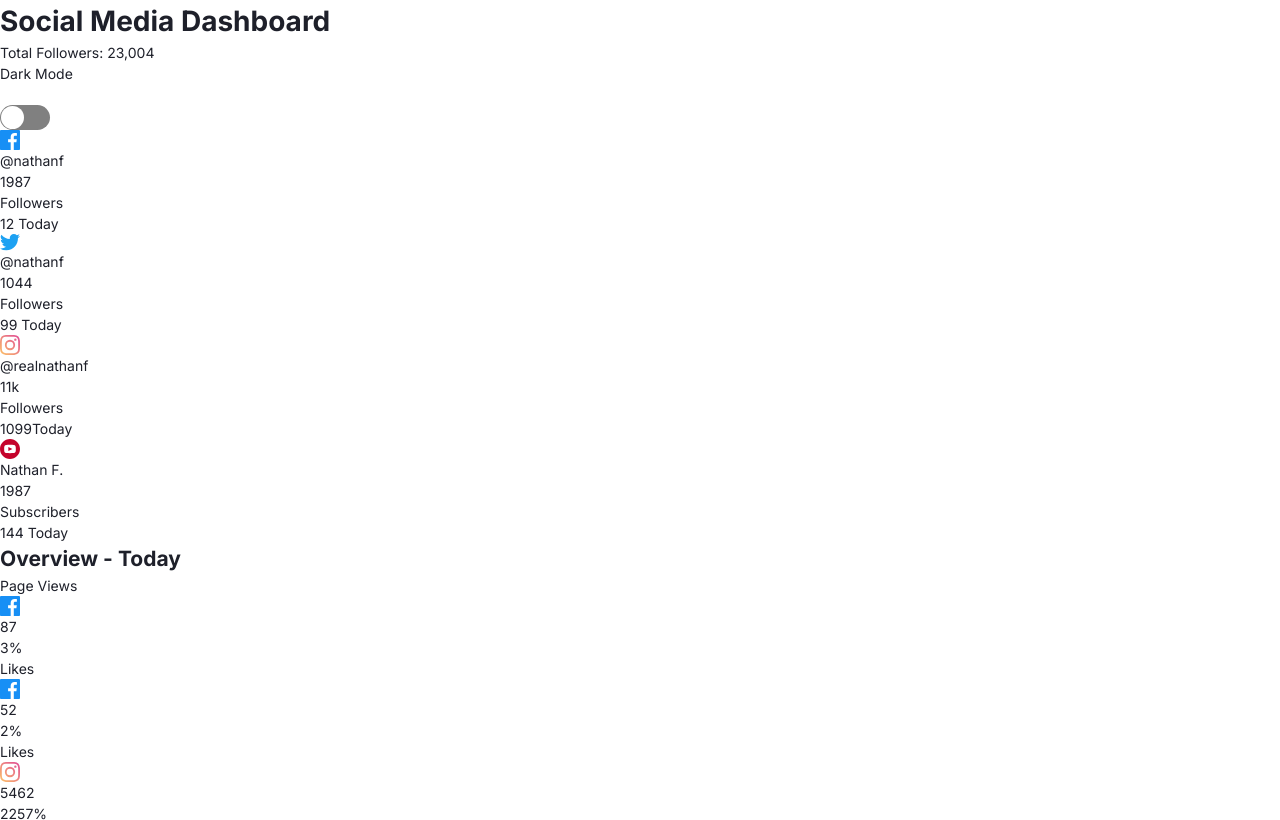
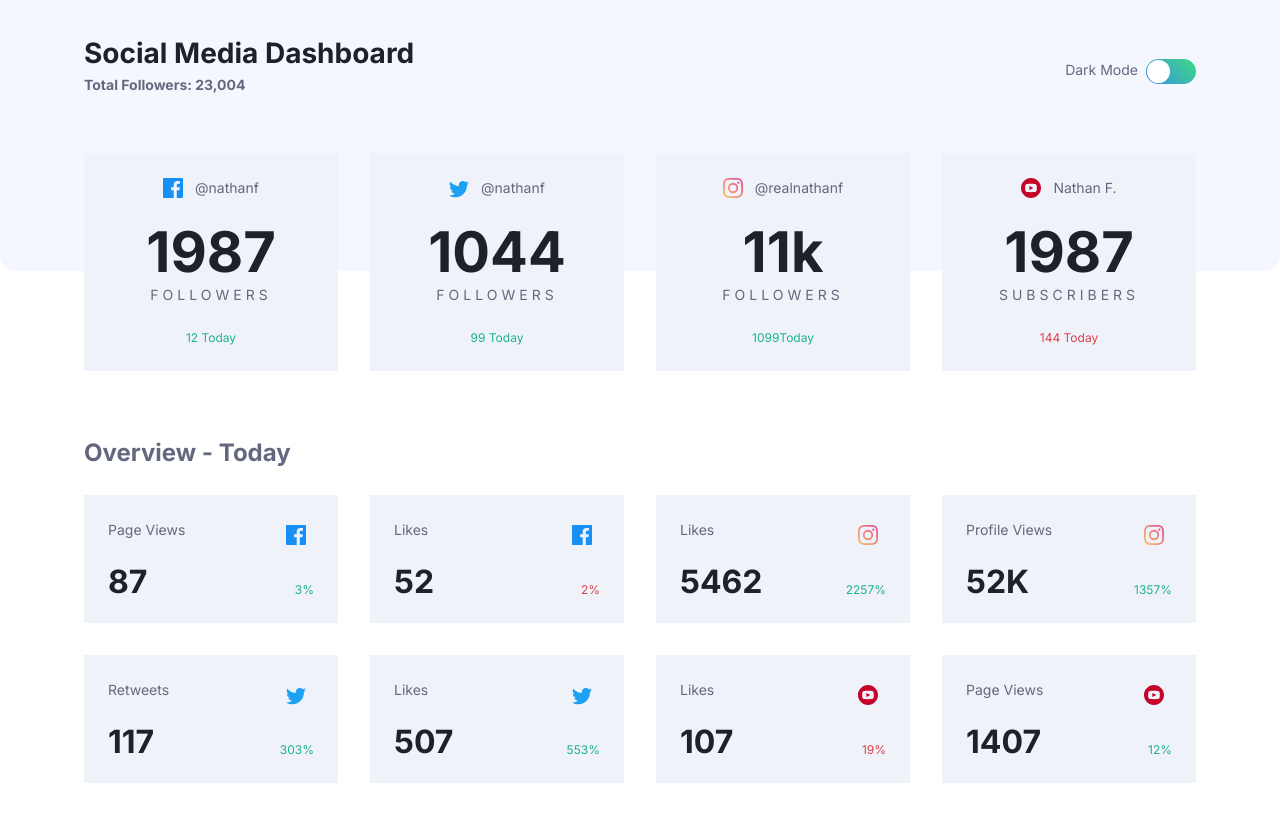
Before and after one commit to helphop/social-media-challenge, a website: page index.html in a window 1280 px wide. Shown: the top 820 px of the page. Drawn offline with Linux system fonts and the light colour scheme.

Commit message:
styles basic layout of site

```diff
--- a/index.html
+++ b/index.html
@@ -18,10 +18,10 @@
 
   <body class="">
     <header>
-      <div class="container">
-        <div class="header__title">
+      <div class="container split space-bt align-ic ">
+        <div class="header__info">
           <h1 class="title">Social Media Dashboard</h1>
-          <p class="sub-title">Total Followers: 23,004</p>
+          <p class="subtitle">Total Followers: 23,004</p>
         </div>
         <div class="switch">
           <p>Dark Mode</p>
@@ -30,11 +30,11 @@
       </div>
     </header>
 
+  <main>
     <section class="followers">
-      <div class="container">
-
-        <div class="card-lg">
-          <div class="card-lg__header">
+      <div class="container cards split-auto justify-ic">
+        <div class=" card card-lg flow-content">
+          <div class="card__header">
             <img src="images/icon-facebook.svg" alt="facebook icon">
             <p class="name">@nathanf</p>
           </div>
@@ -45,8 +45,8 @@
           <p class="trend-up">12 Today</p>
         </div>
 
-        <div class="card-lg">
-          <div class="card-lg__header">
+        <div class="card card-lg flow-content">
+          <div class="card__header">
             <img src="images/icon-twitter.svg" alt="twitter icon">
             <p class="name">@nathanf</p>
           </div>
@@ -57,8 +57,8 @@
           <p class="trend-up">99 Today</p>
         </div>
 
-        <div class="card-lg">
-          <div class="card-lg__header">
+        <div class="card card-lg flow-content">
+          <div class="card__header">
             <img src="images/icon-instagram.svg" alt="instagram icon">
             <p class="name">@realnathanf</p>
           </div>
@@ -69,8 +69,8 @@
           <p class="trend-up">1099Today</p>
         </div>
 
-        <div class="card card-lg">
-          <div class="header">
+        <div class="card card-lg flow-content">
+          <div class="card__header">
             <img src="images/icon-youtube.svg" alt="youtube icon">
             <p class="name">Nathan F.</p>
           </div>
@@ -85,100 +85,104 @@
     </section>
 
     <section class="overview">
-      <div class="container">
+      <div class="container flow-content">
 
         <h2>Overview - Today</h2>
+        <div class="cards justify-ic split-auto">
 
-        <div class="card">
-          <div class="header">
+        <div class="card flow-content">
+          <div class="card__header">
             <p>Page Views</p>
             <img src="images/icon-facebook.svg" alt="facebook icon">
           </div>
-          <div class="data">
+          <div class="card__body">
             <p class="title">87</p>
             <p class="trend-up">3%</p>
           </div>
         </div>
 
-        <div class="card">
-          <div class="header">
+        <div class="card flow-content">
+          <div class="card__header">
             <p>Likes</p>
             <img src="images/icon-facebook.svg" alt="facebook icon">
           </div>
-          <div class="data">
+          <div class="card__body">
             <p class="title">52</p>
             <p class="trend-down">2%</p>
           </div>
         </div>
 
-        <div class="card">
-          <div class="header">
+        <div class="card flow-content">
+          <div class="card__header">
             <p>Likes</p>
             <img src="images/icon-instagram.svg" alt="instagram icon">
           </div>
-          <div class="data">
+          <div class="card__body">
             <p class="title">5462</p>
             <p class="trend-up">2257%</p>
           </div>
         </div>
 
-        <div class="card">
-          <div class="header">
+        <div class="card flow-content">
+          <div class="card__header">
             <p>Profile Views</p>
             <img src="images/icon-instagram.svg" alt="instagram icon">
           </div>
-          <div class="data">
+          <div class="card__body">
             <p class="title">52K</p>
             <p class="trend-up">1357%</p>
           </div>
         </div>
 
-        <div class="card">
-          <div class="header">
+        <div class="card flow-content">
+          <div class="card__header">
             <p>Retweets</p>
             <img src="images/icon-twitter.svg" alt="twitter icon">
           </div>
-          <div class="data">
+          <div class="card__body">
             <p class="title">117</p>
             <p class="trend-up">303%</p>
           </div>
         </div>
 
-        <div class="card">
-          <div class="header">
+        <div class="card flow-content">
+          <div class="card__header">
             <p>Likes</p>
             <img src="images/icon-twitter.svg" alt="twitter icon">
           </div>
-          <div class="data">
+          <div class="card__body">
             <p class="title">507</p>
             <p class="trend-up">553%</p>
           </div>
         </div>
 
-        <div class="card">
-          <div class="header">
+        <div class="card flow-content">
+          <div class="card__header">
             <p>Likes</p>
             <img src="images/icon-youtube.svg" alt="youtube icon">
           </div>
-          <div class="data">
+          <div class="card__body">
             <p class="title">107</p>
             <p class="trend-down">19%</p>
           </div>
         </div>
 
-        <div class="card">
-          <div class="header">
+        <div class="card flow-content">
+          <div class="card__header">
             <p>Page Views</p>
             <img src="images/icon-youtube.svg" alt="youtube icon">
           </div>
-          <div class="data">
+          <div class="card__body">
             <p class="title">1407</p>
             <p class="trend-up">12%</p>
           </div>
         </div>
+
+        </div>
+
       </div>
     </section>
-
+  </main>
     <div class="attribution">
       Challenge by <a href="https://www.frontendmentor.io?ref=challenge" target="_blank">Frontend Mentor</a>.
       Coded by <a href="#">Chell Gouda</a>.
--- a/sass/main.scss
+++ b/sass/main.scss
@@ -7,8 +7,9 @@
   //light theme
   --clr-light-100: hsl(225, 100%, 98%); //top bg pattern
   --clr-light-200: hsl(227, 47%, 96%);  //card bg
+  --clr-light-250: hsl(227, 33%, 91%); //card hover
   --clr-light-300: hsl(230, 22%, 74%); //toggle light theme
-  --clr-light-400: hsl(228, 12%, 44%); //text
+  --clr-light-400: hsl(228, 12%, 44%); //text h2
   --clr-light-500: hsl(230, 17%, 14%); //text
 
   //dark theme
@@ -18,8 +19,8 @@
   --clr-dark-400: hsl(228, 34%, 66%); //text
 
 
-  --clr-accent-100: hsl(163, 72%, 41%)
-  --clr-accent-200: hsl(356, 69%, 56%);
+  --clr-accent-100: hsl(163, 72%, 41%); //trend up
+  --clr-accent-200: hsl(356, 69%, 56%); //trend down
 
   --br: 1rem;
   --spacer: 1rem;
@@ -45,14 +46,8 @@
   --lh-300: 1.3;
   --lh-400: 1.4;
   --lh-500: 1.5;
+}
 
-}
-@media (min-width: 40em) {
-  :root {
-    --fs-600: 1.296rem;
-    --fs-700: 2rem;
-  }
-}
 
 *,
 *::before,
@@ -121,20 +116,36 @@ input:focus {
 
 .split-auto {
   display: grid;
-  gap: var(--gap, 1rem);
+  gap: var(--gap, 2rem);
   grid-template-columns: repeat(auto-fit, minmax(var(--min, min-content), 1fr));
 }
 
 .split {
   display: grid;
   gap: var(--gap, 1rem);
+  grid-auto-columns: 1fr;
 }
 
 @media (min-width: 40em) {
   .split {
-  grid-auto-flow: column;
-  grid-auto-columns: 1fr;
+    grid-auto-flow: column;
+    grid-auto-columns: auto;
   }
+}
+.space-bt {
+  justify-content: space-between;
+}
+
+.justify-ic {
+  justify-items: center;
+}
+
+.justify-cc {
+  justify-content: center;
+}
+
+.align-ic {
+  align-items: center;
 }
 
 
@@ -146,7 +157,7 @@ a {
 
 .bg-dark {
   --bg: red;
-  --fg: blue;
+  --fg-primary: blue;
 }
 
 
@@ -156,41 +167,136 @@ body {
   font-weight: var(--fw-400);
   line-height: var(--lh-500);
   background: var(--bg, var(--clr-neutral-100));
-  color: var(--fg, var(--clr-light-500));
+  color: var(--fg-primary, var(--clr-light-400));
 }
 
 //Typography
 
 h1 {
+ font-size: var(--fs-500);
+ color: var(--clr-light-500);
+}
 
+h1,
+.title {
+   color: var(--fg-secondary, var(--clr-light-500));
+   font-weight: var(--fw-700);
 }
 
 h2 {
+font-size: var(--fs-400);
+color: var(--clr-light-400);
+}
 
+.subtitle {
+  font-weight: var(--fw-700);
+}
+
+.card {
+  .title {
+    font-size: var(--fs-600);
+    line-height: var(--lh-100);
+  }
 }
 
 .card-lg {
   .title {
-
+    font-size: var(--fs-700);
   }
   .subtitle {
-
+    text-transform: uppercase;
+    letter-spacing: 4px;
+    font-weight: var(--fw-400);
   }
 }
 
-.card {
 
-  .title {
-
-  }
-
-  .subtitle {
-
-  }
-
+.trend-up,
+.trend-down {
+  font-size: var(--fs-200);
 }
 
+.trend-up {
+  color: var(--clr-accent-100);
+}
+
+.trend-down {
+  color: var(--clr-accent-200);
+}
+
+header {
+  background: var(--bg, var(--clr-light-100));
+  padding-bottom: 8rem;
+  border-radius: 0 0 var(--br) var(--br);
+}
+
+.container {
+  margin: 0 auto;
+  max-width: 73.5rem;
+  padding: 2rem;
+}
+
+.header__info {
+  padding-bottom: var(--spacer);
+  border-bottom: 1px solid var(--clr-light-500);
+
+  @media (min-width: 40em) {
+    border-bottom: none;
+  }
+}
+
+main {
+  top: -150px;
+  position: relative;
+}
+
+.cards {
+  --min: 15rem;
+  --gap: 2rem;
+}
+
+.card {
+  background: var(--bg-card, var(--clr-light-200));
+  width: 100%;
+  text-align: center;
+  padding: 1.5rem;
+
+  &:hover {
+    background: var(--bg-card--hover, var(--clr-light-250));
+  }
+}
+
+.card__header {
+  img, .name{
+    display: inline-block;
+  }
+  img {
+    margin: 0 0.5rem -5px 0;
+  }
+}
+
+.overview {
+  .card__header,
+  .card__body {
+  display: grid;
+  grid-auto-flow: column;
+  justify-content: space-between;
+  align-items: end;
+  }
+}
+
+
+
+
 //switch
+
+.switch {
+  gap: 0.25rem;
+  display: grid;
+  grid-auto-flow: column;
+  justify-content: space-between;
+}
+
 input[type=checkbox]{
 	height: 0;
 	width: 0;
@@ -202,7 +308,7 @@ label {
 	text-indent: -9999px;
 	width: 50px;
 	height: 25px;
-	background: grey;
+	background: linear-gradient(45deg, var(--clr-light-blue-100), var(--clr-light-green-100));
 	display: block;
 	border-radius: 25px;
 	position: relative;
@@ -221,7 +327,7 @@ label:after {
 }
 
 input:checked + label {
-	background: #bada55;
+	background: var(--clr-light-300);
 }
 
 input:checked + label:after {
```
Also changed, not shown: css/style.css.
